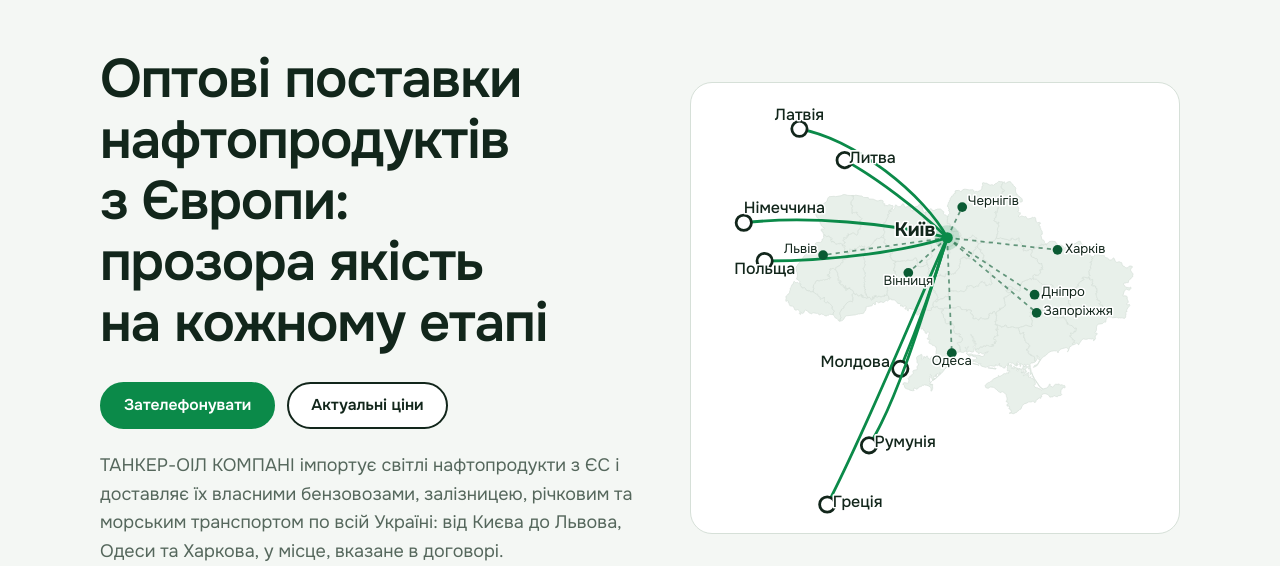
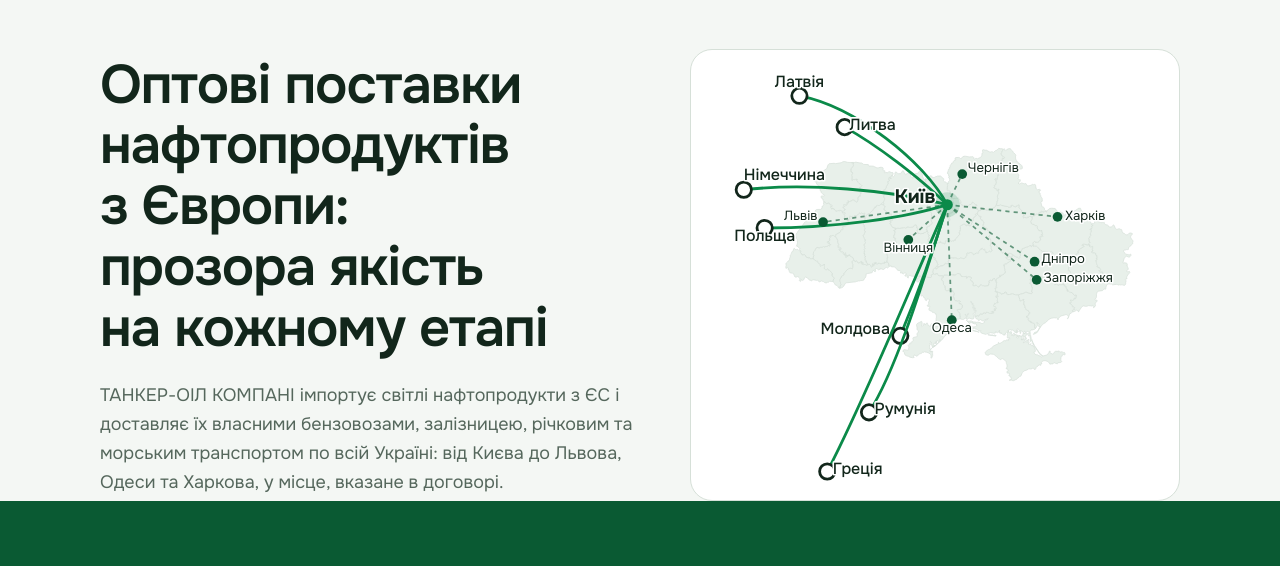
Before and after one commit to destruct1488/pets-workshop, a React app in the folder fuel-site/: page / in a window 1280 px wide. Shown: the part 86-652 px from the top of the page. Built offline with nearby package versions, Linux system fonts and the light colour scheme; some packages are replaced by stand-ins of ours.

Commit message:
Remove the hero call and price buttons
Co-Authored-By: Claude Haiku 5.5 <noreply@anthropic.com>

```diff
--- a/fuel-site/src/app/page.tsx
+++ b/fuel-site/src/app/page.tsx
@@ -43,14 +43,6 @@ export default async function Home() {
           <div className="container hero-grid">
             <div className="hero-copy">
               <h1>Оптові поставки нафтопродуктів з Європи: прозора якість на кожному етапі</h1>
-              <div className="hero-actions">
-                <a className="button button-solid" href={mainPhone.href}>
-                  Зателефонувати
-                </a>
-                <a className="button button-line" href="#prices">
-                  Актуальні ціни
-                </a>
-              </div>
               <p>
                 {company.name} імпортує світлі нафтопродукти з ЄС і доставляє їх власними бензовозами,
                 залізницею, річковим та морським транспортом по всій Україні: від Києва до Львова,
```
